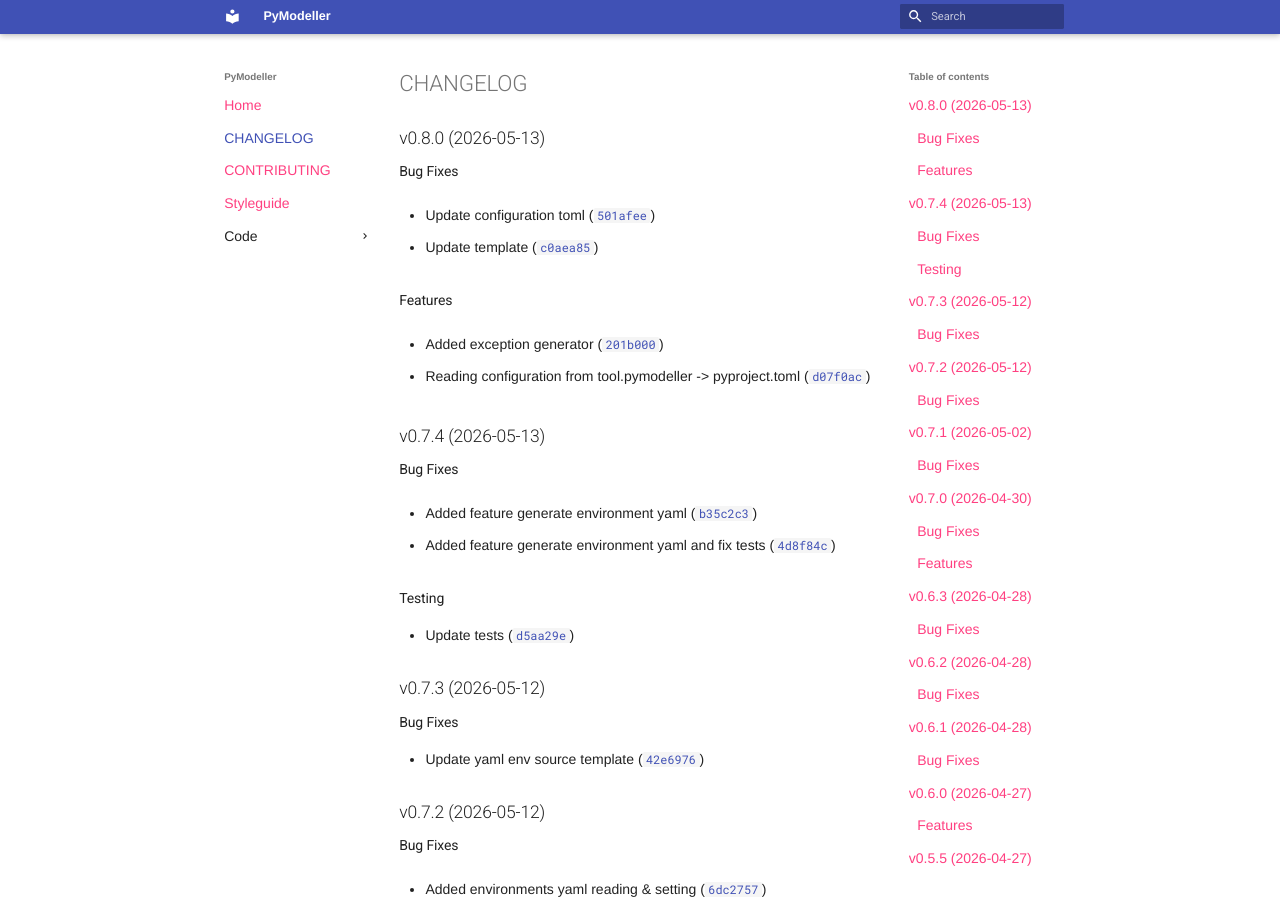
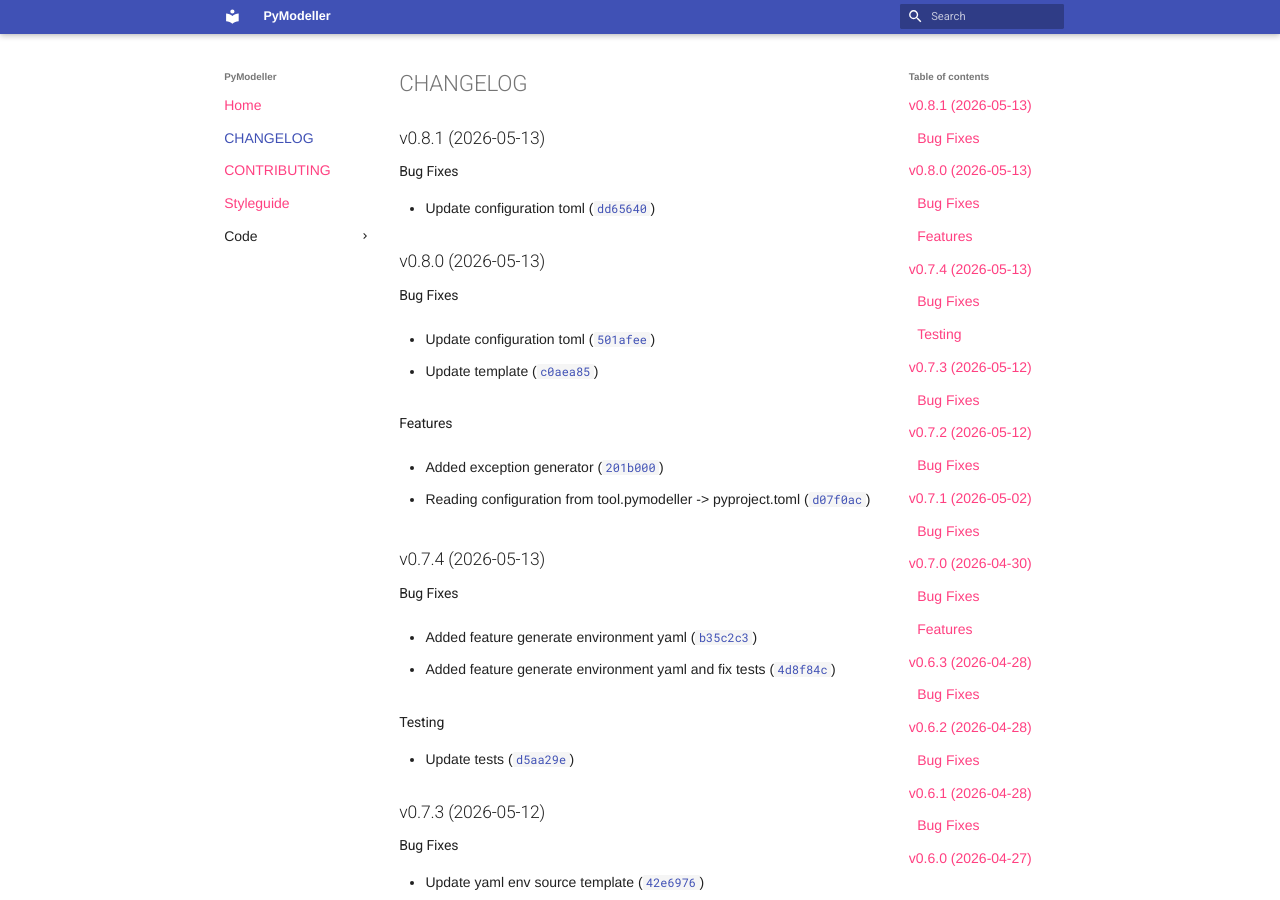
Before and after one commit to pymodeller/PyModeller, an MkDocs documentation site: the page built from docs/CHANGELOG.md, in a window 1280 px wide and 900 px high. Built offline with MkDocs 1.6.1 and Material for MkDocs 9.7.7, drawn with Linux system fonts in a browser that asks for light colours; nearby versions of some CDN libraries; library files that are not in the unit come from our copies; plug-ins that fetch from the network failed and are left out.

Commit message:
0.8.1
Automatically generated by python-semantic-release

```diff
--- a/docs/CHANGELOG.md
+++ b/docs/CHANGELOG.md
@@ -1,6 +1,14 @@
 # CHANGELOG
 
 <!-- version list -->
+
+## v0.8.1 (2026-05-13)
+
+### Bug Fixes
+
+- Update configuration toml
+  ([`dd65640`](https://github.com/pymodeller/PyModeller/commit/dd65640d9430af4a485f7cc32ca74df41edebabd))
+
 
 ## v0.8.0 (2026-05-13)
 
--- a/pyproject.toml
+++ b/pyproject.toml
@@ -1,6 +1,6 @@
 [project]
 name = "pymodeller"
-version = "0.8.0"
+version = "0.8.1"
 description = "A package that reads models from YAML and creates Pydantic models"
 readme = "README.md"
 license = { file = "LICENSE" }
--- a/src/pymodeller/__init__.py
+++ b/src/pymodeller/__init__.py
@@ -1 +1 @@
-__version__ = "0.8.0"
+__version__ = "0.8.1"
```
